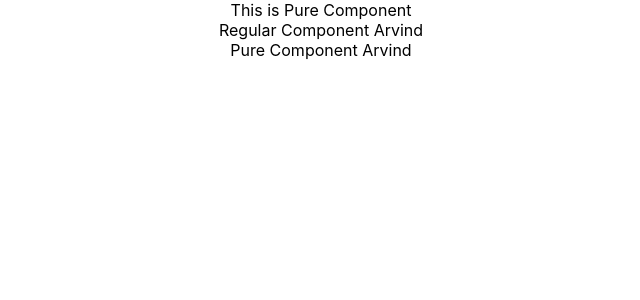
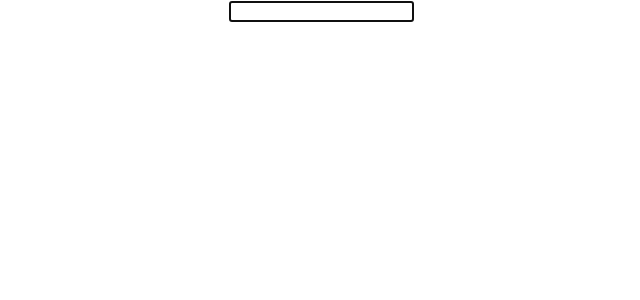
Before and after one commit to arvindbatham600/Learning_React, a React (Create React App) app: page / in a window 1280 px wide. Shown: the top 300 px of the page, without its empty margins (319-959 px from the left). Built offline with nearby package versions, Linux system fonts and the light colour scheme.

Commit message:
learned about PureComponents, Memo, Refs

```diff
--- a/src/App.js
+++ b/src/App.js
@@ -1,5 +1,6 @@
 import "./App.css";
-import Parent from "./components/Parent";
+import RefDemo from "./components/RefDemo";
+// import Parent from "./components/Parent";
 // import PureComp from "./components/PureComp";
 // import FragmentDemo from "./components/FragmentDemo";
 // import MountingA from "./components/MountingA";
@@ -14,7 +15,8 @@ import Parent from "./components/Parent";
 function App() {
   return (
     <div className="App">
-      <Parent />
+      <RefDemo />
+      {/* <Parent /> */}
       {/* <PureComp /> */}
       {/* <FragmentDemo /> */}
       {/* <MountingA  color = "blue"/> */}
--- /dev/null
+++ b/src/components/Memo.js
@@ -0,0 +1,10 @@
+import React from 'react'
+
+function Memo({name}) {
+  return (
+    console.log("Memo Component Rendered"),
+    <div>{name}</div>
+  )
+}
+
+export default React.memo(Memo)
--- a/src/components/Parent.js
+++ b/src/components/Parent.js
@@ -1,34 +1,38 @@
-import React, { PureComponent } from 'react'
-import RegularComp from './RegularComp'
-import PureComp from './PureComp'
+import React, { Component } from "react";
+// import RegularComp from "./RegularComp";
+// import PureComp from "./PureComp";
+import Memo from "./Memo";
 
-class Parent extends PureComponent {
-
+class Parent extends Component {
   constructor(props) {
-      super(props)
+    super(props);
 
     this.state = {
-         firstName: 'Arvind',
-      }
+      firstName: "Arvind",
+    };
   }
 
   componentDidMount() {
     setTimeout(() => {
       this.setState({
-            firstName: 'Arvind'
-            })
-        } , 3000)
+        firstName: "Arvind",
+      });
+    }, 3000);
   }
 
   render() {
-    console.log("Parent Component Rendered")
+    console.log("Parent Component Rendered");
     return (
-      <div>This is Pure Component
-        <RegularComp name = {this.state.firstName}>Regular Component }</RegularComp>
-        <PureComp name = {this.state.firstName}>Pure Component </PureComp>
+      <div>
+        This is parent component
+        <Memo name={this.state.firstName}/>
+        {/* <RegularComp name={this.state.firstName}>
+          Regular Component }
+        </RegularComp> */}
+        {/* <PureComp name={this.state.firstName}>Pure Component </PureComp> */}
       </div>
-    )
+    );
   }
 }
 
-export default Parent
+export default Parent;
--- /dev/null
+++ b/src/components/RefDemo.js
@@ -0,0 +1,32 @@
+import React, { Component } from "react";
+
+export default class RefDemo extends Component {
+  constructor(props) {
+    super(props);
+    // this.inputRef = React.createRef();
+    this.cbRef = null;
+    this.setCbRef = (element) => {
+        this.cbRef = element;
+    }
+  }
+
+  componentDidMount() {
+    // this.inputRef.current.focus();
+    this.cbRef.focus();
+  }
+
+  clickHandler = () => {
+    // alert(this.inputRef.current.value);
+    alert(this.cbRef.value);
+
+  };
+  render() {
+    return (
+      <div>
+        {/* <input type="text" ref={this.inputRef} onClick={this.clickHandler} /> */}
+        <input type="text" ref={this.setCbRef} onClick={this.clickHandler} />
+
+      </div>
+    );
+  }
+}
```
Lines whose indentation alone changed are shown as unchanged.
